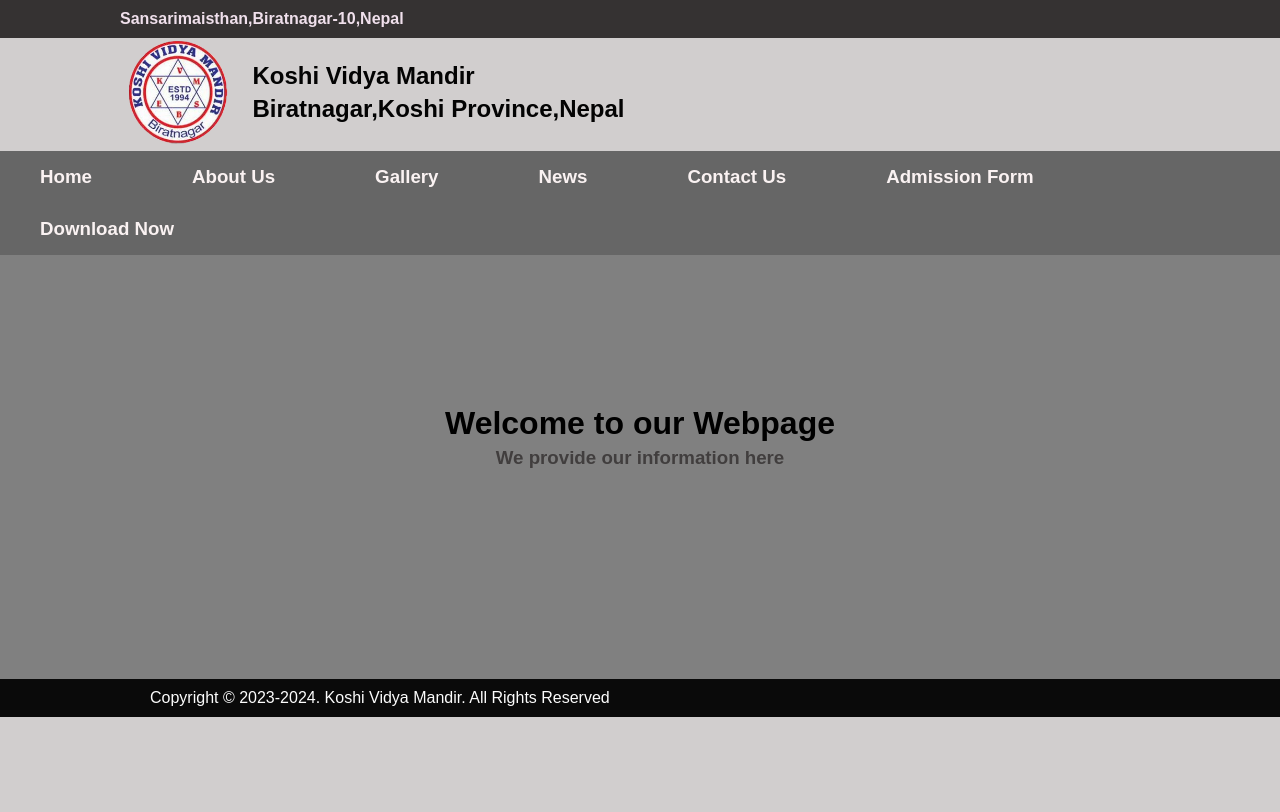
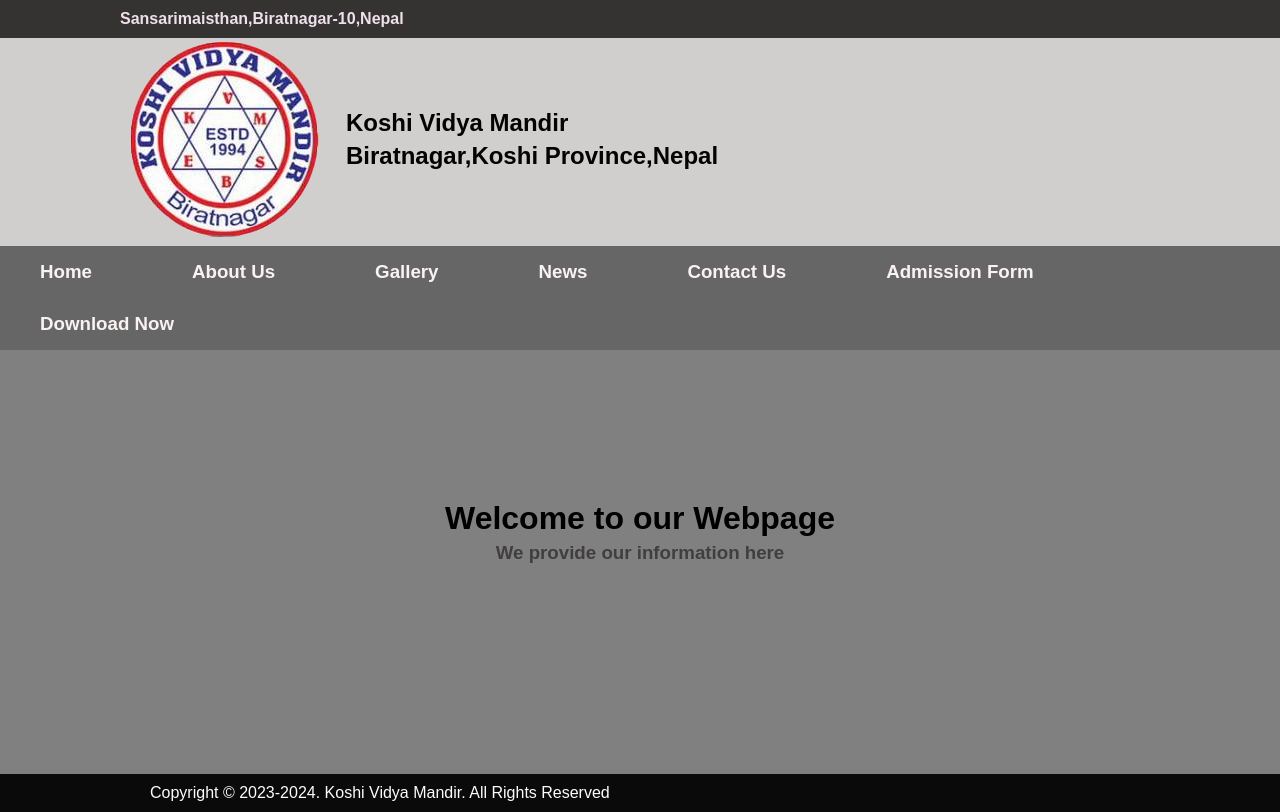
Before and after one commit to kriis07/Koshi-Vidya-Mandir, a plain HTML site: page index.html in a window 1280 px wide. Drawn offline with Linux system fonts and the light colour scheme.

Commit message:
Update style.css

```diff
--- a/style.css
+++ b/style.css
@@ -6,6 +6,16 @@
 
 body{
     background-color: rgb(209, 206, 206);
+
+}
+
+@media (max-width: 768px) {
+    /* Styles for mobile devices */
+}
+
+img {
+    max-width: 100%;
+    height: auto;
 }
 
 a{
```
